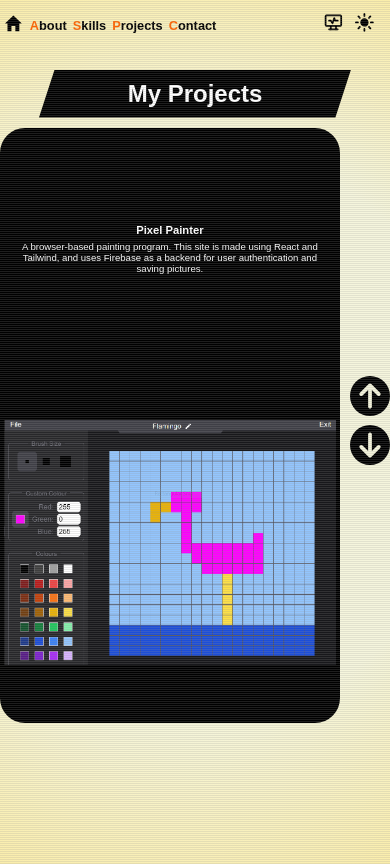
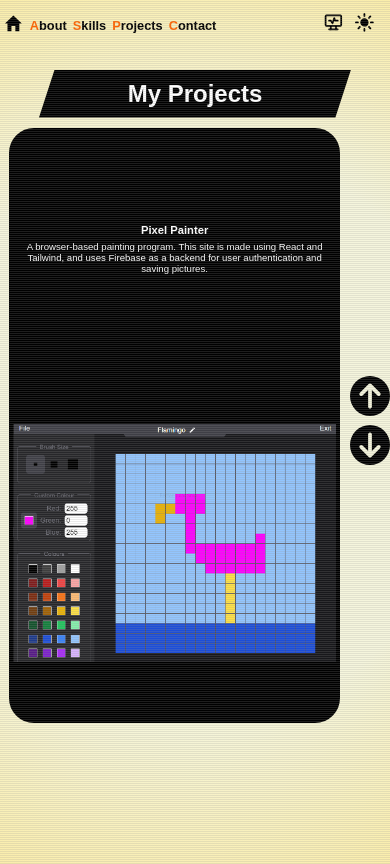
Before and after one commit to NateLemke/portfolio-site, a Next.js app: page /projects in a window 390 px wide. Built offline with nearby package versions, Linux system fonts and the light colour scheme; a web font is replaced by a local one.

Commit message:
final resizing of carousel for mobile?

```diff
--- a/src/styles/Projects.module.css
+++ b/src/styles/Projects.module.css
@@ -188,7 +188,7 @@
     }
 
     .slideFrame {
-        aspect-ratio: 4/7;
+        aspect-ratio: 5/9;
         height:100%
     }
 
```
